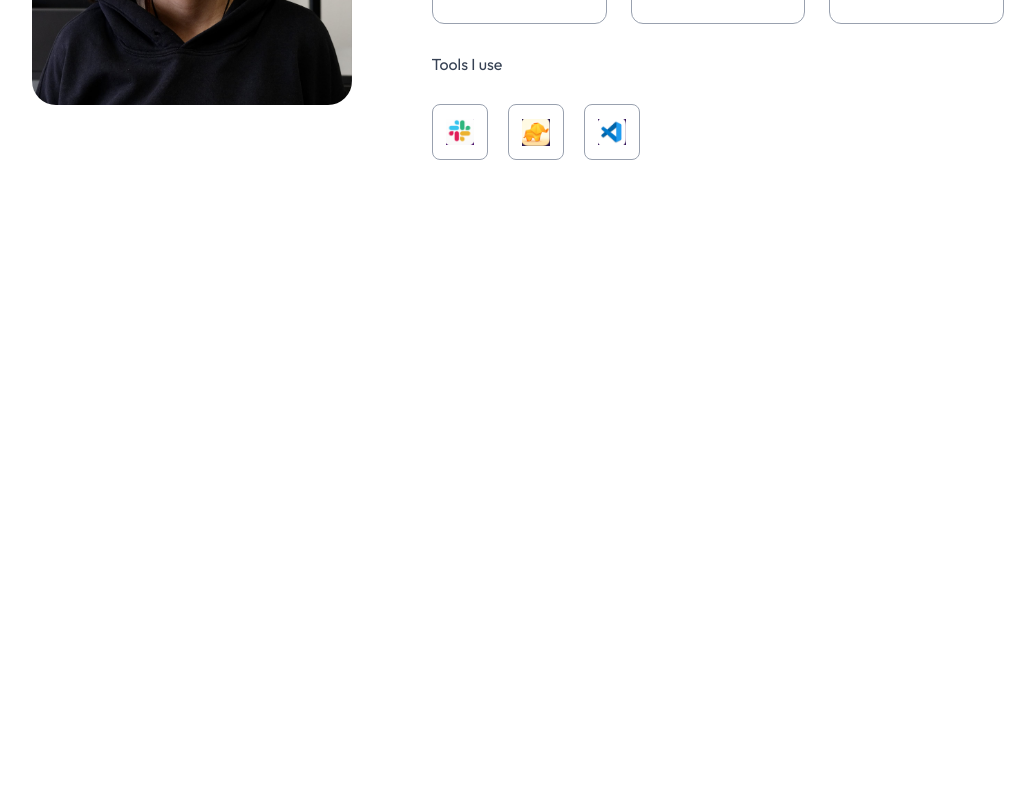
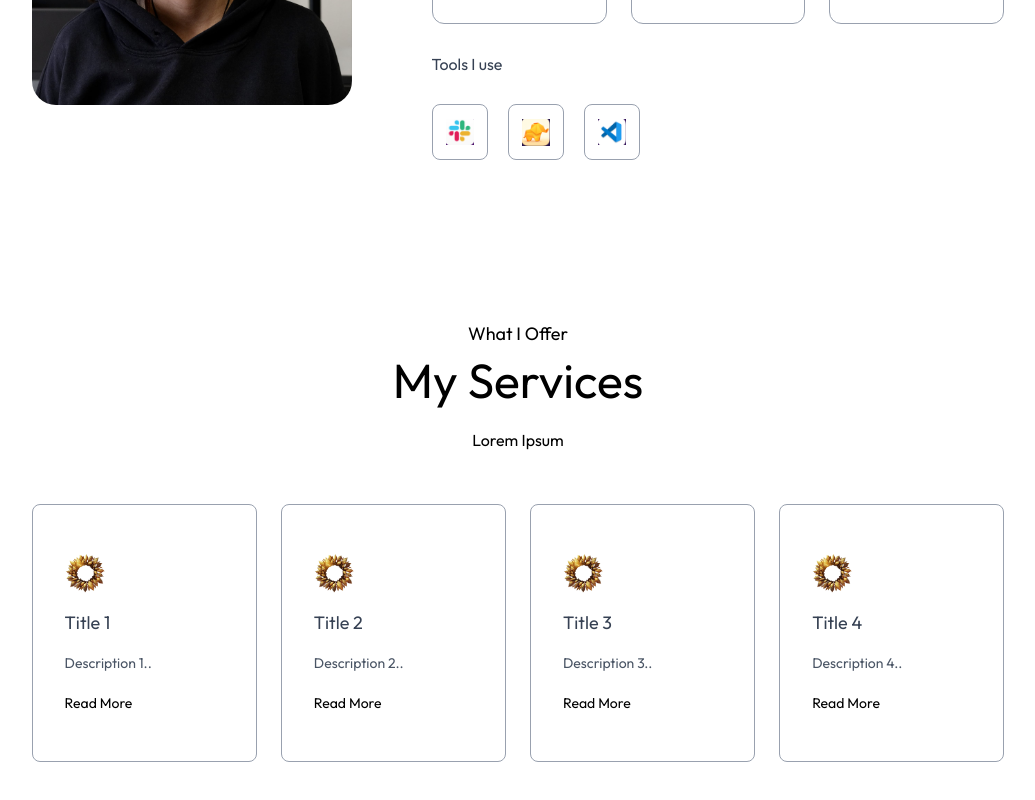
Before and after one commit to anisha-11/anisha-portfolio, a Next.js app: page / in a window 1280 px wide. Shown: the part 1265-2065 px from the top of the page, without its empty margins (122-1157 px from the left). Before the commit the page ends 1545 px from the top, so only its background shows below. Built offline with nearby package versions, Linux system fonts and the light colour scheme; a web font is replaced by a local one.

Commit message:
added service cards in grids with css

```diff
--- a/app/components/Services.jsx
+++ b/app/components/Services.jsx
@@ -1,9 +1,24 @@
+import { assets, serviceCards } from '@/assets/assets'
+import Image from 'next/image'
 import React from 'react'
 
 const Services = () => {
   return (
-    <div>
+    <div id='services' className='w-full px-[12%] py-10 scroll-mt-20'>
+      <h4 className='text-center mb-2 text-lg'>What I Offer</h4>
+      <h2 className='text-center text-5xl'>My Services</h2>
+      <p className='text-center max-w-2xl mx-auto mt-5 mb-12'>Lorem Ipsum</p>
 
+      <div className='grid grid-cols-4 gap-6 my-10'>
+        {serviceCards.map(({icon, title, description, link}, index)=>(
+          <div key={index} className='border border-gray-400 rounded-lg px-8 py-12 cursor-pointer'>
+            <Image src={icon} alt='' className='w-10'/>
+            <h3 className='text-lg my-4 text-gray-700'>{title}</h3>
+            <p className='text-sm text-gray-600 leading-5'>{description}</p>
+            <a href={link} className='flex items-center gap-2 text-sm mt-5'>Read More {/*<Image src={assets.arrow} className='w-4'/>*/}</a>
+          </div>
+        ))}
+      </div>
     </div>
   )
 }
```
